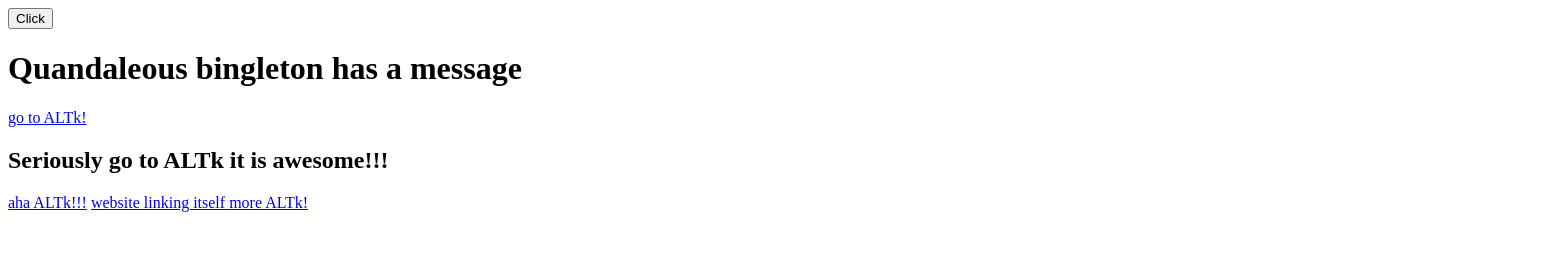
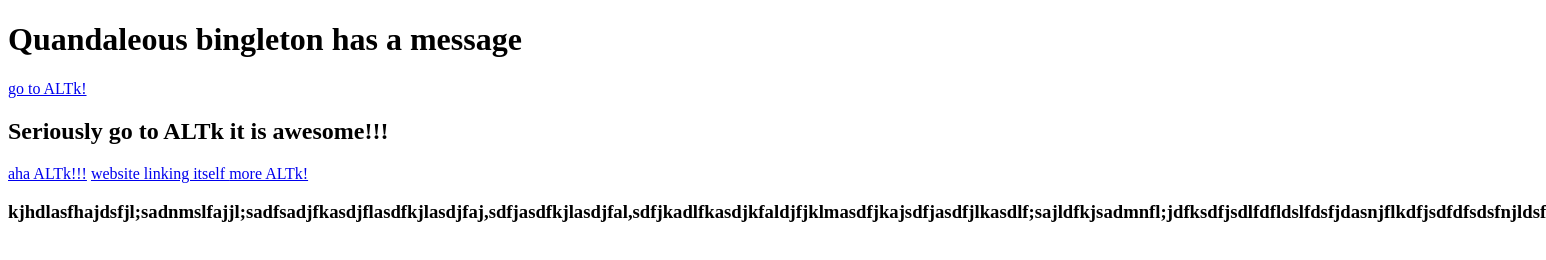
Before and after one commit to liamaltker/Liam-altk-haha, a plain HTML site: page index.html in a window 1280 px wide. Shown: the whole page, 1546 px wide, since content can reach past the window. Drawn offline with nearby package versions, Linux system fonts and the light colour scheme.

Commit message:
Update index.html

```diff
--- a/index.html
+++ b/index.html
@@ -3,7 +3,6 @@
   <head>
     <meta charset="utf-8">
     <title>LIAM ALTK HAHA</title>
-    <button onclick="functionToExecute()">Click</button
     <script src="https://code.jquery.com/jquery-3.6.1.min.js"></script>
     <script src= "backstretch.min.js"> </script>
   </head>
@@ -19,5 +18,8 @@
     <a href= "https://dr-comeemeememem.github.io/ALTk/"> aha ALTk!!!</a>
     <a href= "https://liamaltker.github.io/Liam-altk-haha/"> website linking itself </a>
     <a href= "https://www.youtube.com/watch?v=lYBUbBu4W08"> more ALTk! </a>
+    <h3>
+kjhdlasfhajdsfjl;sadnmslfajjl;sadfsadjfkasdjflasdfkjlasdjfaj,sdfjasdfkjlasdjfal,sdfjkadlfkasdjkfaldjfjklmasdfjkajsdfjasdfjlkasdlf;sajldfkjsadmnfl;jdfksdfjsdlfdfldslfdsfjdasnjflkdfjsdfdfsdsfnjldsf
+    </h3>
   </body>
 </html>
```
